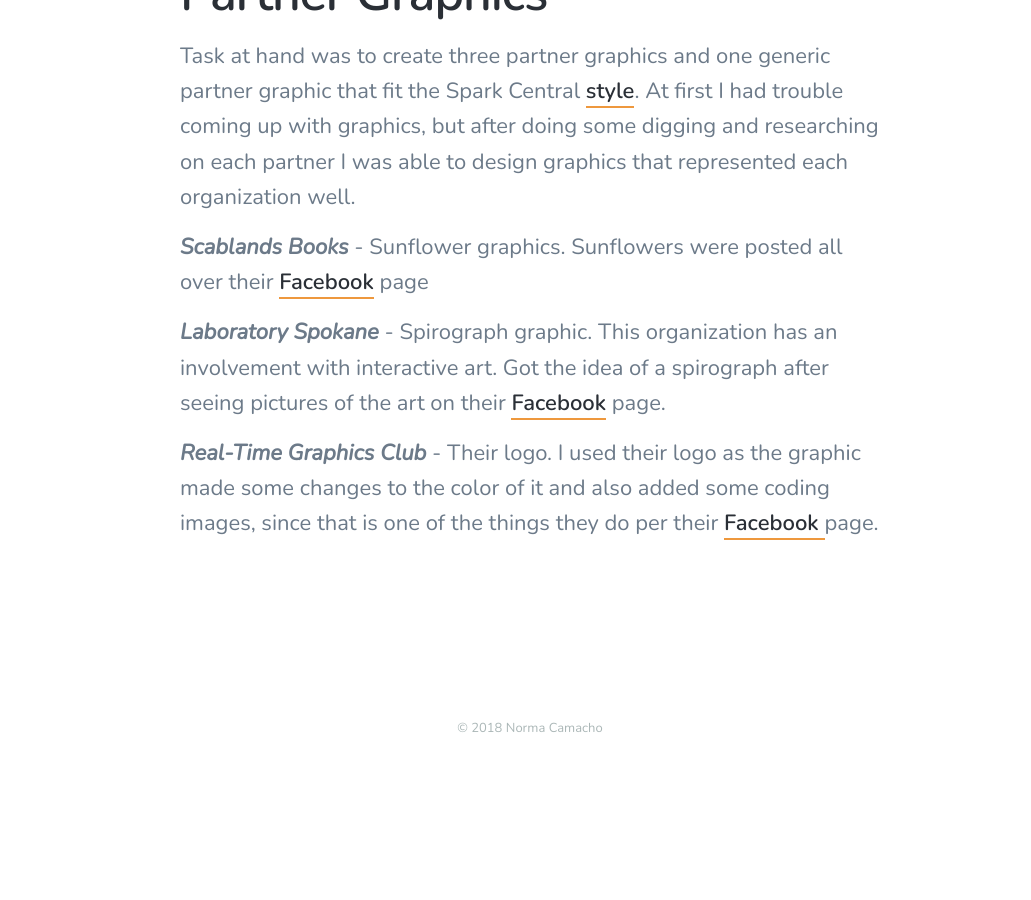
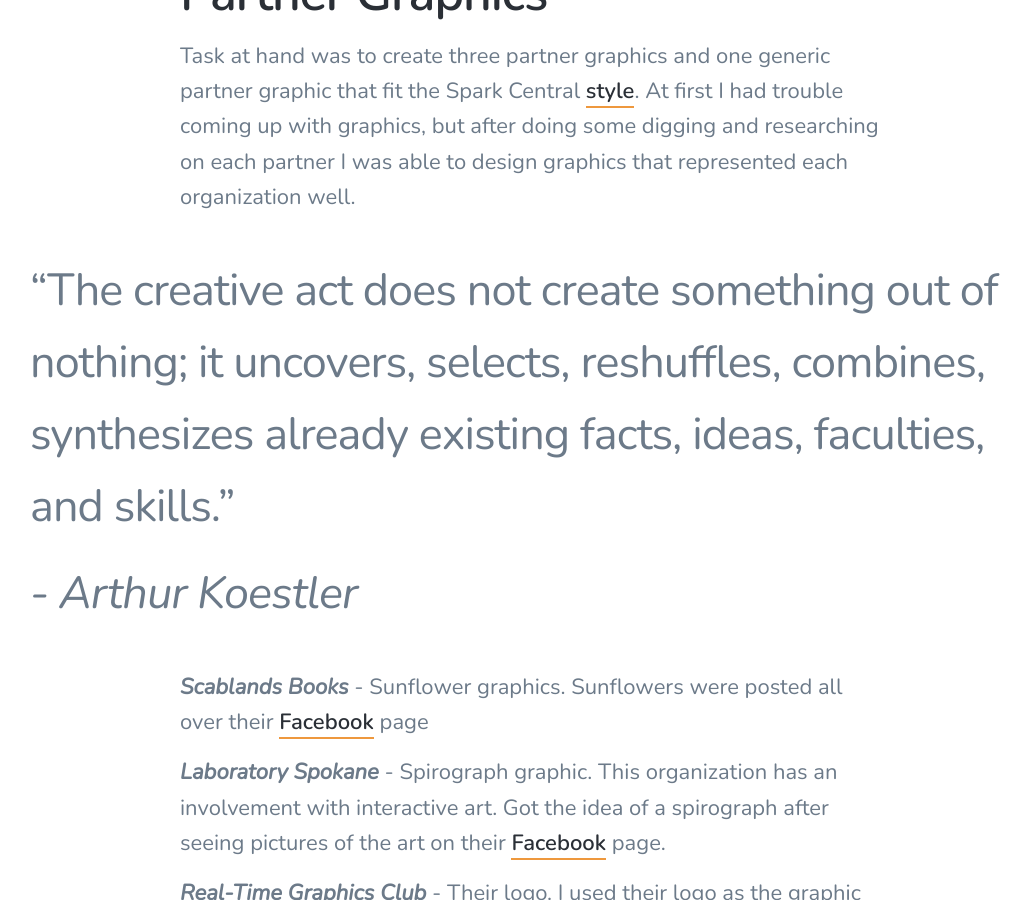
Before and after one commit to noremuhh/noremuhh.github.io, a Jekyll site: the page built from _projects/spark-central-collateral.markdown, in a window 1280 px wide and 900 px high, scrolled down 1687 px. Shown: the whole window, without its empty margins (110-1141 px from the left). Built offline with Jekyll 4.4.1, drawn with Linux system fonts in a browser that asks for light colours; nearby versions of some CDN libraries; before the commit the page ends 2502 px from its top, so only the background shows below that.

Commit message:
Updated Spark Central Collateral

```diff
--- a/_projects/spark-central-collateral.markdown
+++ b/_projects/spark-central-collateral.markdown
@@ -25,6 +25,10 @@ We break down barriers to creativity like cost, confidence, and access by offeri
 
 Task at hand was to create three partner graphics and one generic partner graphic that fit the Spark Central [style](https://spark-central.org/playshops/). At first I had trouble coming up with graphics, but after doing some digging and researching on each partner I was able to design graphics that represented each organization well.
 
+> "The creative act does not create something out of nothing; it uncovers, selects, reshuffles, combines, synthesizes already existing facts, ideas, faculties, and skills."
+>
+> *- Arthur Koestler*
+
 ***Scablands Books*** - Sunflower graphics. Sunflowers were posted all over their [Facebook](https://www.facebook.com/pg/scablandsbooks/about/?ref=page_internal) page
 
 ***Laboratory Spokane*** - Spirograph graphic. This organization has an involvement with interactive art. Got the idea of a spirograph after seeing pictures of the art on their [Facebook](https://www.facebook.com/LaboratorySpokane/photos/a.477799072312307/956492271109649/?type=3&theater) page.
```
